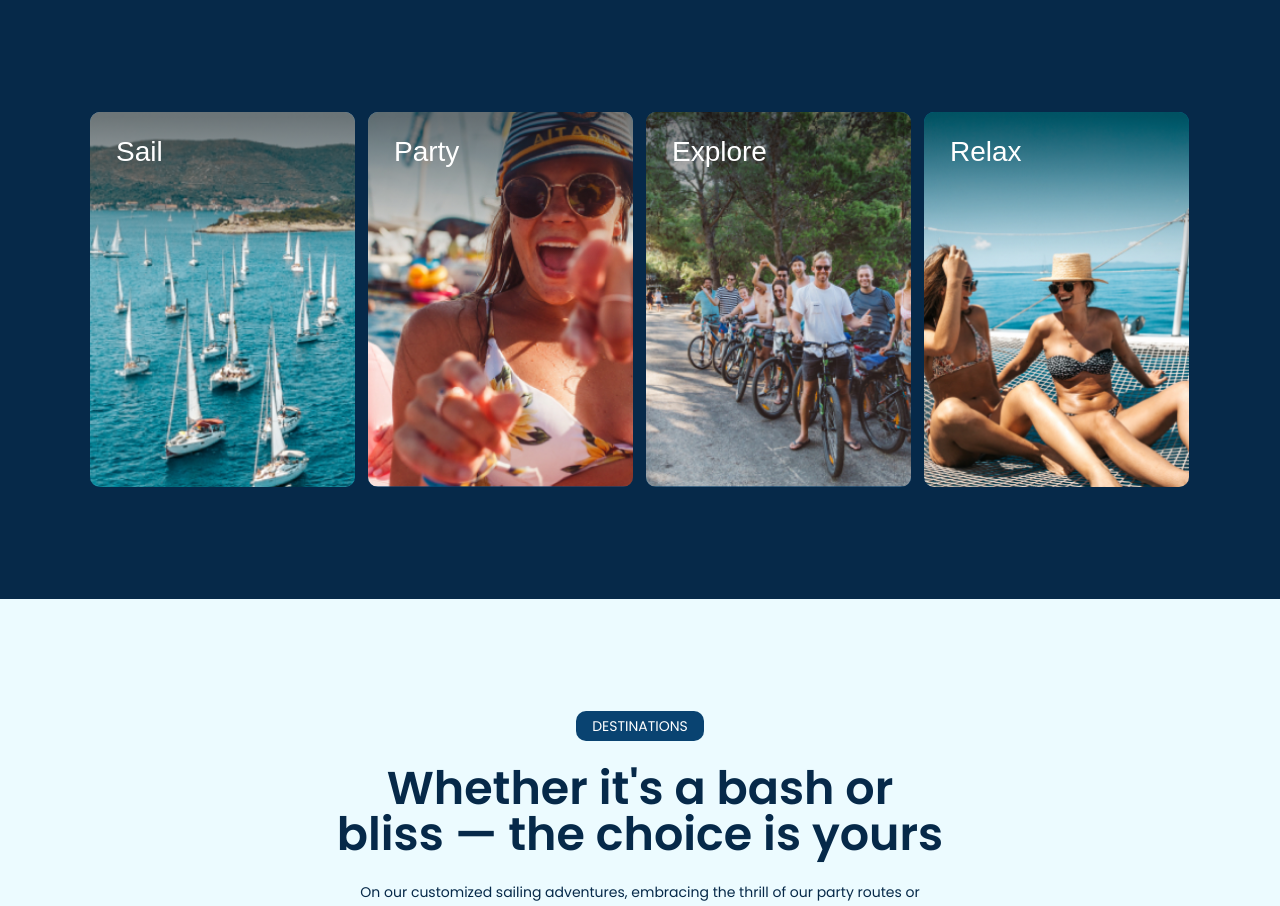
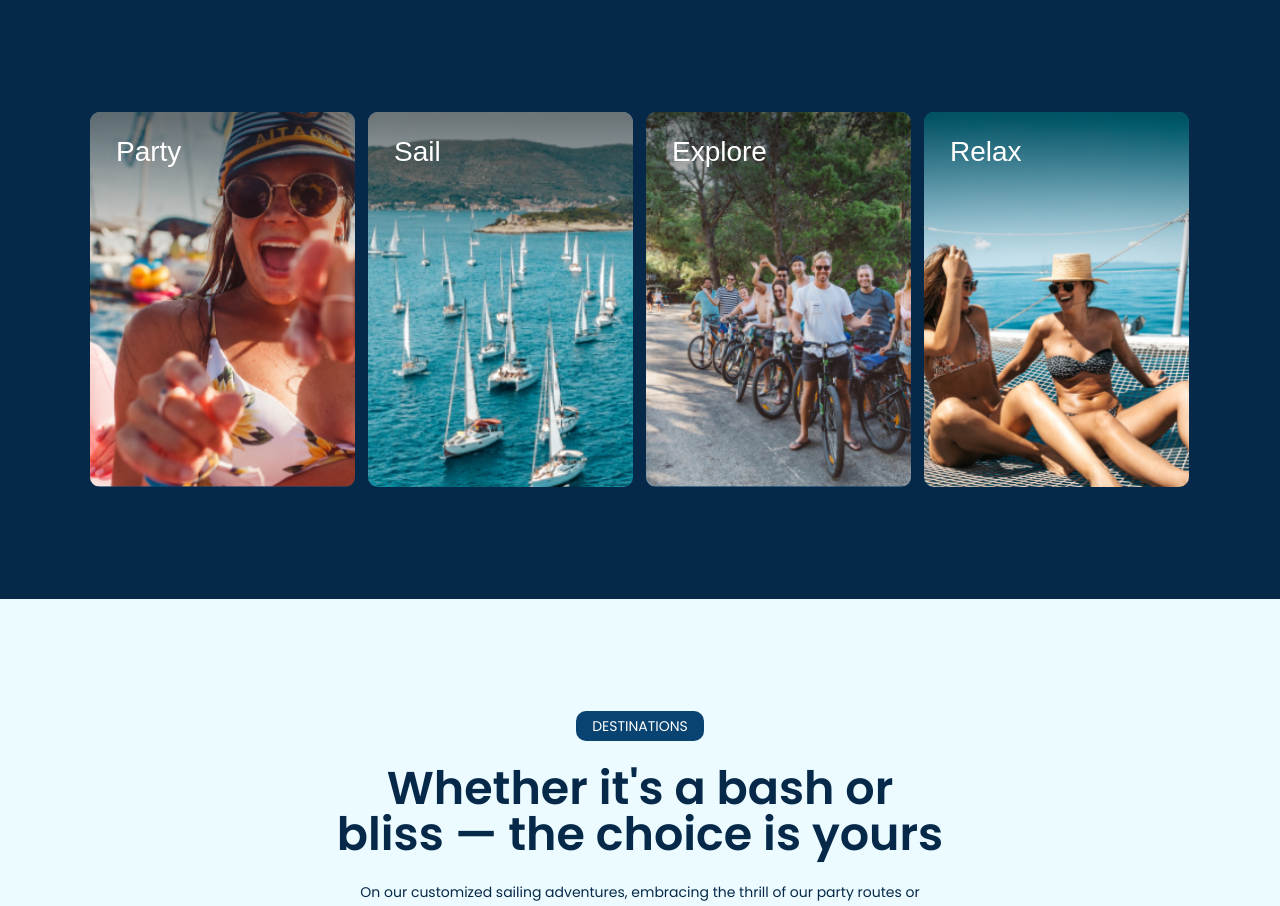
Before and after one commit to lukasmiljic/charterag, a Next.js app: page / in a window 1280 px wide. Shown: the part 1228-2134 px from the top of the page. Built offline with nearby package versions, Linux system fonts and the light colour scheme.

Commit message:
experience cards are now loaded from file

```diff
--- a/src/components/ExperienceCards/ExperienceCards.tsx
+++ b/src/components/ExperienceCards/ExperienceCards.tsx
@@ -2,6 +2,8 @@
 
 import Image from 'next/image';
 import { useRouter } from 'next/navigation';
+
+import Routes, { Sections } from '@/data/routes';
 
 import styles from './ExperienceCards.module.scss';
 
@@ -12,24 +14,21 @@ const ExperienceCards = () => {
     router.push(route);
   };
 
+  const experienceRoutes = Routes.filter(x => x.section.includes(Sections.Experience));
+
   return (
     <div className={styles.cards}>
-      <button type="button" className={styles.card} onClick={() => navigateTo('/route/sail')}>
-        <Image className={styles.bgimage} src="/sections/experience/sail.png" alt="card background image" fill />
-        <h4>Sail</h4>
-      </button>
-      <button type="button" className={styles.card} onClick={() => navigateTo('/route/party')}>
-        <Image className={styles.bgimage} src="/sections/experience/party.png" alt="card background image" fill />
-        <h4>Party</h4>
-      </button>
-      <button type="button" className={styles.card} onClick={() => navigateTo('/route/explore')}>
-        <Image className={styles.bgimage} src="/sections/experience/explore.png" alt="card background image" fill />
-        <h4>Explore</h4>
-      </button>
-      <button type="button" className={styles.card} onClick={() => navigateTo('/route/relax')}>
-        <Image className={styles.bgimage} src="/sections/experience/relax.png" alt="card background image" fill />
-        <h4>Relax</h4>
-      </button>
+      {experienceRoutes.map(route => (
+        <button
+          type="button"
+          className={styles.card}
+          key={route.title}
+          onClick={() => navigateTo(`/route/${route.slug}`)}
+        >
+          <Image className={styles.bgimage} src={route.coverImage} alt="card background image" fill />
+          <h4>{route.title}</h4>
+        </button>
+      ))}
     </div>
   );
 };
```
